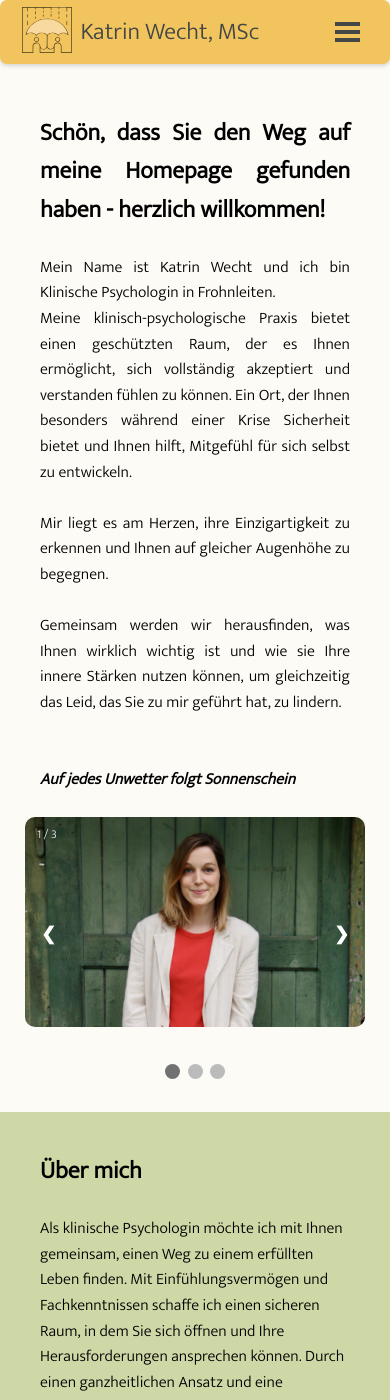
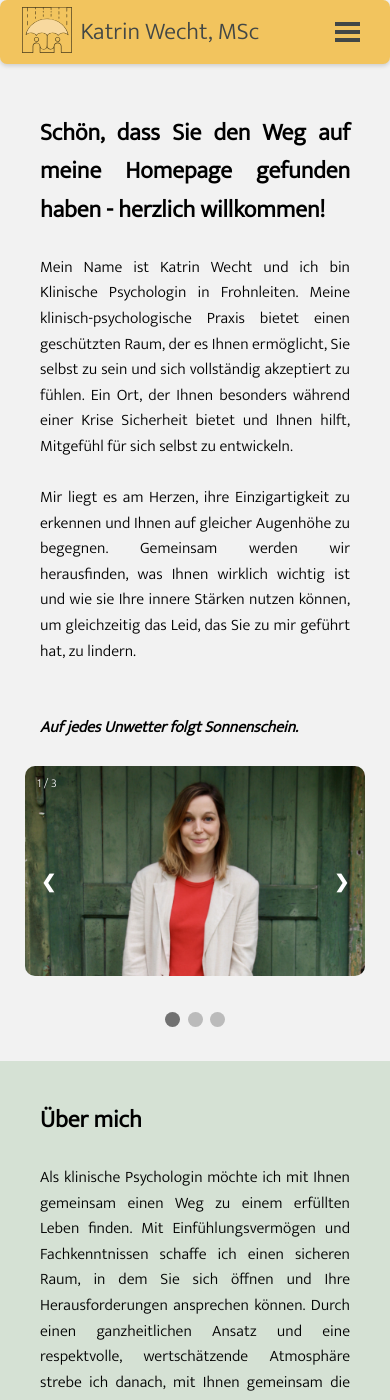
Before and after one commit to 11wecht/11wecht.github.io, a Jekyll site: the page built from index.html, in a window 390 px wide and 1400 px high. Built offline with Jekyll 4.4.1, drawn with Linux system fonts in a browser that asks for light colours; some of the changed text lies outside the part shown.

Commit message:
section all
update

```diff
--- a/assets/css/style.css
+++ b/assets/css/style.css
@@ -51,24 +51,35 @@
 /* Section & Flex Containers */
 .flex-section_angebot {
     padding: 20px;
-    background-color: #fdfbf6;
+    background-color: #f2f2f2;
 
 }
 
 .flex-section_ich {
     padding: 20px;
-    background-color: #CED7A6 ;
+    background-color: #d5e1d4;
 
 }
 
 .flex-section_leistung {
     padding: 20px;
-    background-color: #fdfbf6;
+    background-color: #f2f2f2;
 
 }
 .flex-section_ablauf {
     padding: 20px;
-    background-color: #CED7A6;
+    background-color: #d5e1d4;
+
+}
+
+.flex-section_kontakt {
+    padding: 20px;
+    background-color: #f2f2f2;
+
+}
+.flex-section_kosten {
+    padding: 20px;
+    background-color: #d5e1d4;
 
 }
 
@@ -81,6 +92,18 @@
     align-content: stretch;
     /* border: 1px solid black; */
 }
+
+
+.flex-container_top{
+    display: flex;
+    flex-direction: row;
+    flex-wrap: wrap;
+    justify-content: space-around;
+    align-items: top;
+    align-content: stretch;
+    /* border: 1px solid black; */
+}
+
 
 .flex-item {
     flex: 1;
@@ -99,7 +122,6 @@
     justify-content: center;
     margin: 10px;
     flex-direction: column;
-    align-items: center;
     justify-content: space-between;
     /* border: 1px solid black; */
 }
@@ -165,14 +187,17 @@
 @media screen and (max-width: 768px) {
     .flex-container {
         flex-direction: column;
-        justify-content: center;
-        align-items: center;
+        align-items: left;
+    }
+    .flex-container_top {
+        flex-direction: column;
+        align-items: left;
     }
     .flex-container.reverse {
         flex-direction: column-reverse;
     }
 
-    .flex-section_angebot .flex-container {
+    .flex-section_angebot .flex-container_top {
         flex-direction: column-reverse;
     }
 
@@ -186,6 +211,12 @@
     .flex-section_ablauf .flex-container {
         flex-direction: column;
     }
+    .flex-section_kotakt .flex-container {
+        flex-direction: column-reverse;
+    }
+    .flex-section_kosten .flex-container {
+        flex-direction: column-reverse;
+    }
 
     .flex-item {
         padding: 5px;
@@ -194,10 +225,14 @@
     .text-container {
         padding: 20px;
     }
-    .flex-section_ich .flex-container .text-container {
+    /* .flex-section_ich .flex-container .text-container {
         text-align: left;
         align-items: flex-start;
-    }
+    } */
+
+    /* .flex-section_ich .text-container details {
+        text-align: left;
+    } */
 }
 
 /* Header */
@@ -385,6 +420,7 @@
     display: none;
 }
 
+
 .prev,
 .next {
     cursor: pointer;
--- a/assets/js/navigation.js
+++ b/assets/js/navigation.js
@@ -28,6 +28,7 @@
 });
 
 let slideIndex = 1;
+
 showSlides(slideIndex);
 
 // Next/previous controls
@@ -35,10 +36,12 @@
   showSlides(slideIndex += n);
 }
 
+
 // Thumbnail image controls
 function currentSlide(n) {
   showSlides(slideIndex = n);
 }
+
 
 function showSlides(n) {
   let i;
--- a/index.html
+++ b/index.html
@@ -42,10 +47,8 @@
     </header>
 
 
-
-
     <section class="flex-section_angebot" id="angebot">
-        <div class="flex-container">
+        <div class="flex-container_top">
             <div class="flex-item image-container">
 
                 <div class="slideshow-container">
@@ -83,20 +86,20 @@
             <div class="flex-item text-container">
                 <h1>Schön, dass Sie den Weg auf meine Homepage gefunden haben - herzlich willkommen!</h1>
                 <br>
-                <p>Mein Name ist Katrin Wecht und ich bin Klinische Psychologin in Frohnleiten.</p>
-                <p>Meine klinisch-psychologische Praxis bietet einen geschützten Raum, der es Ihnen ermöglicht, sich
-                    vollständig akzeptiert und verstanden fühlen zu können. Ein Ort, der Ihnen besonders während einer
+                <p>Mein Name ist Katrin Wecht und ich bin Klinische Psychologin in Frohnleiten. Meine
+                    klinisch-psychologische Praxis bietet einen geschützten Raum, der es Ihnen ermöglicht, Sie selbst zu
+                    sein und sich
+                    vollständig akzeptiert zu fühlen. Ein Ort, der Ihnen besonders während einer
                     Krise Sicherheit bietet und Ihnen hilft, Mitgefühl für sich selbst zu entwickeln.</p>
                 <br>
                 <p>Mir liegt es am Herzen, ihre Einzigartigkeit zu erkennen und Ihnen auf gleicher Augenhöhe zu
-                    begegnen.</p>
-                <br>
-                <p>Gemeinsam werden wir herausfinden, was Ihnen wirklich wichtig ist und wie sie Ihre innere Stärken
+                    begegnen. Gemeinsam werden wir herausfinden, was Ihnen wirklich wichtig ist und wie sie Ihre innere
+                    Stärken
                     nutzen
                     können, um gleichzeitig das Leid, das Sie zu mir geführt hat, zu lindern.</p>
                 <br>
                 <br>
-                <p><em><strong>Auf jedes Unwetter folgt Sonnenschein</strong></em></p>
+                <p><em><strong>Auf jedes Unwetter folgt Sonnenschein.</strong></em></p>
             </div>
         </div>
     </section>
@@ -109,7 +112,7 @@
             <div class="flex-item text-container">
                 <h1>Über mich</h1>
                 <br>
-                <p>Als klinische Psychologin möchte ich mit Ihnen gemeinsam, einen Weg zu einem erfüllten Leben
+                <p>Als klinische Psychologin möchte ich mit Ihnen gemeinsam einen Weg zu einem erfüllten Leben
                     finden. Mit Einfühlungsvermögen und Fachkenntnissen schaffe ich einen sicheren Raum, in dem Sie
                     sich öffnen und Ihre Herausforderungen ansprechen können. Durch einen ganzheitlichen Ansatz und
                     eine respektvolle, wertschätzende Atmosphäre strebe ich danach, mit Ihnen gemeinsam die Basis
@@ -129,15 +132,15 @@
                         </defs>
                         <text font-family="Mukta Light" font-size="17" fill="#000">
                             <textPath xlink:href="#circlePath" startOffset="0%">
-                                Geduld • Humor • Menschlichkeit • Analytisches Denken • Herzlichkeit •
-                                Einfühlungsvermögen • Wertschätzung • Verlässlichkeit
+                                Geduld • Humor • Menschlichkeit • Analytisches Denken • Respekt •
+                                Einfühlungsvermögen • Wertschätzung • Verlässlichkeit • Flexbilität •
                             </textPath>
                         </text>
                     </svg>
                 </div>
             </div>
         </div>
-        <div class="flex-container">
+        <div class="flex-container_top">
             <div class="flex-item text-container">
                 <details>
                     <summary><strong>Beruf</strong></summary>
@@ -466,20 +469,106 @@
                     verpflichtet.
                 </p>
             </div>
-            <div class="flex-item graphic-container">
-                <img src="/assets/images/Leistung.png">
+            <div class="flex-item image-container">
+                <img src="assets/images/Logo-Katrin.svg" style="width:100%">
             </div>
         </div>
     </section>
 
 
+    <section class="flex-section_kontakt" id="kontakt">
+        <div class="flex-container">
+            <div class="flex-item image-container">
+
+                <!-- <div class="slideshow-container">
+                    <div class="mySlides1 fade">
+                        <div class="numbertext">1 / 3</div>
+                        <img src="/assets/images/praxis1_edit.jpg" style="width:100%">
+                    </div>
+
+                    <div class="mySlides1 fade">
+                        <div class="numbertext">2 / 3</div>
+                        <img src="assets/images/praxis2_edit.jpg" style="width:100%">
+
+                    </div>
+
+                    <div class="mySlides1 fade">
+                        <div class="numbertext">3 / 3</div>
+                        <img src="assets/images/praxis3_edit.jpg" style="width:100%">
+
+                    </div>
+
+                    <a class="prev" onclick="plusSlides1(-1)">&#10094;</a>
+                    <a class="next" onclick="plusSlides1(1)">&#10095;</a>
+                </div>
+                <br>
 
 
+                <div style="text-align:center">
+                    <span class="dot" onclick="currentSlide1(1)"></span>
+                    <span class="dot" onclick="currentSlide1(2)"></span>
+                    <span class="dot" onclick="currentSlide1(3)"></span>
+                </div> -->
+            </div>
+
+            <div class="flex-item text-container">
+                <h1>Kontakt</h1>
+                <br>
+                <p>Katrin Wecht, MSc. <br>
+                    Praxis für klinische Psychologie<br>
+                    Hauptplatz 34, 8130 Frohnleiten<br>
+                    office@kw-psychologie.at<br>
+                    +43 670 355 86 18<br></p>
+                <br>
+                <p>Wenn Sie mich nicht gleich erreichen, melde ich mich zurück, sobald es mir möglich ist.<br>
+                    In dringenden <strong>Notfällen</strong>, vor allem wochenends oder abends, besteht die Möglichkeit
+                    das psychiatrische
+                    Krisentelefon PsyNot mit der Telefonnumer 0800 44 99 33 anzurufen. Diese Nummer ist jeden Tag 24
+                    Stunden
+                    erreichbar und die Anrufe sind
+                    kostenlos.</p>
+                <br>
+                <p><b>Stornierungsbedingungen:</b></p>
+                <p>Ich bitte Sie, Termine, die Sie nicht einhalten können, mindestens <b>24h</b> vor Beginn abzusagen.
+                </p>
 
 
+            </div>
+        </div>
+    </section>
+
+    <section class="flex-section_kosten" id="kosten">
+        <div class="flex-container">
+            <div class="flex-item text-container">
+
+                <h1>Kosten</h1>
+                <br>
+                <p>Eine Einheit umfasst <b>50 Minuten</b> und wird mit <b>85 €</b> verrechnet. Seit Jänner 2024 ist die
+                    klinisch-psychologische Behandlung eine Kassenleistung. Bei der ÖGK liegt der Kostenzuschuss für
+                    eine
+                    <b>60-minütige</b> Einzeltherapie bei <b>33,70 €</b>, bei der SVS für eine Einzeltherapie (ab <b>50
+                        Minuten</b>) bei <b>45 €</b>,
+                    bei der BVAEB für eine Einzeltherapier (ab <b>50 Minuten</b>) bei <b>46,60 €</b>.
+                    Voraussetzung für einen Kostenzuschuss ist das <b>Vorliegen einer psychischen Erkrankung/
+                        Befindungsstörung</b>. Spätestens vor der zweiten Sitzung muss eine ärztliche Untersuchung
+                    durchgeführt
+                    worden sein und eine <b>Bestätigung</b> über diese mitgebracht werden. Genaueres können wir gerne
+                    beim
+                    Erstgespräch besprechen.
+                </p>
 
 
+                <p>Die Kosten für eine klinisch-psychologische Diagnostik, sowie für die Erstellung eines
+                    klinisch-psychologischen Gutachtens werden je nach Fragestellung und Umfang angepasst.
+                </p>
 
+            </div>
+            <div class="flex-item graphic-container">
+                <img src="assets/images/Leistung.png">
+            </div>
+
+        </div>
+    </section>
 
 
 
@@ -496,52 +585,6 @@
 </body>
 
 </html>
-<!-- Slideshow container -->
-
-<!--
-<section class="flex-section" id="angebot">
-    <div class="flex-container">
-        <div class="flex-item image-container">
-
-            <div class="slideshow-container">
-                <div class="mySlides fade">
-                    <div class="numbertext">1 / 3</div>
-                    <img src="/assets/images/IMG_4248 2.JPG" style="width:100%">
-                </div>
-
-                <div class="mySlides fade">
-                    <div class="numbertext">2 / 3</div>
-                    <img src="assets/images/IMG_4256 2.JPG" style="width:100%">
-
-                </div>
-
-                <div class="mySlides fade">
-                    <div class="numbertext">3 / 3</div>
-                    <img src="assets/images/IMG_4268 2.JPG" style="width:100%">
-
-                </div>
-
-
-                <a class="prev" onclick="plusSlides(-1)">&#10094;</a>
-                <a class="next" onclick="plusSlides(1)">&#10095;</a>
-            </div>
-            <br>
-
-
-            <div style="text-align:center">
-                <span class="dot" onclick="currentSlide(1)"></span>
-                <span class="dot" onclick="currentSlide(2)"></span>
-                <span class="dot" onclick="currentSlide(3)"></span>
-            </div>
-        </div>
-    </div>
-</section>
- -->
-
-
-
-
-
 
 
 
```
Also changed, not shown: other parts of index.html (+5 -0 lines), assets/images/praxis1_edit.jpg (added), assets/images/praxis2_edit.jpg (added), assets/images/praxis3_edit.jpg (added), 6 other files.
